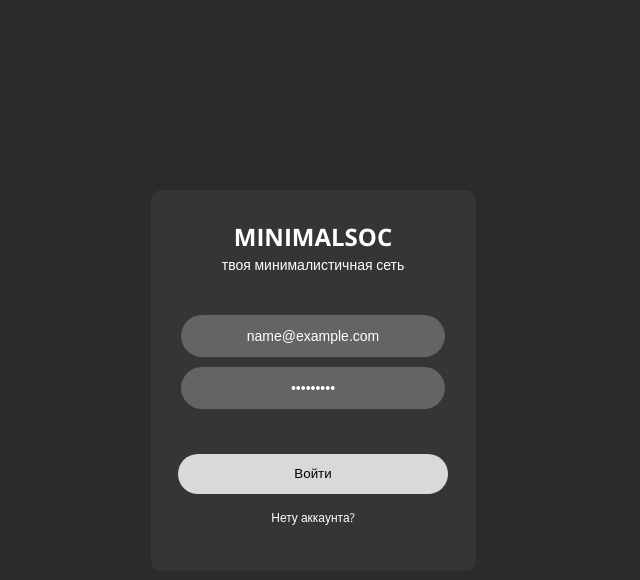
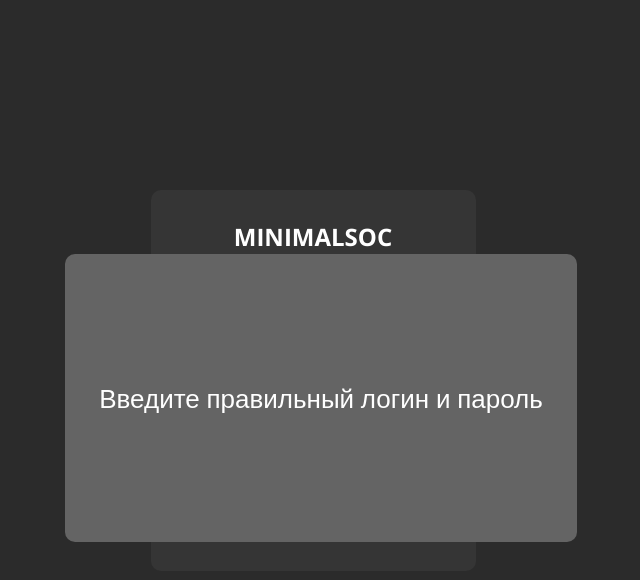
Before and after one commit to Introvert696/minimal-soc-frontend-new, a Vue app: page /login in a window 1280 px wide. Both pictures are taken after typing "name@example.com", "Sample123" into the empty fields and a click on the input "Войти". Shown: the top 580 px of the page, without its empty margins (327-967 px from the left). Built offline with nearby package versions, Linux system fonts and the light colour scheme; no server answers.

Commit message:
добавил выход, уведобление на входе

```diff
--- a/public/css/main.css
+++ b/public/css/main.css
@@ -856,3 +856,16 @@ a {
     opacity: 1;
   }
 }
+/* error-login */
+.error-login {
+  position: fixed;
+  width: 40%;
+  display: none;
+  background-color: #646464;
+  text-align: center;
+  padding: 100px 0 100px 0;
+  font-size: 26px;
+  margin: 5% 0 0 30%;
+  color: white;
+  border-radius: 10px;
+}
--- a/src/components/login/loginform.vue
+++ b/src/components/login/loginform.vue
@@ -1,6 +1,7 @@
 <template>
   <form class="board login-board" @submit.prevent>
     <logo />
+
     <logininput
       type="text"
       name="email"
--- a/src/router/index.js
+++ b/src/router/index.js
@@ -12,6 +12,7 @@ import GroupProfileVIew from "@/views/GroupProfileView.vue";
 import GroupViewVue from "@/views/GroupView.vue";
 import SettingView from "@/views/SettingView.vue";
 import UserProfileView from "@/views/UserProfileView.vue";
+import ExitView from "@/views/ExitView.vue";
 
 const routes = [
   {
@@ -129,7 +130,7 @@ const routes = [
   {
     path: "/exit",
     name: "exit",
-    component: LoginView,
+    component: ExitView,
   },
   {
     path: "/:pathMatch(.*)*",
--- /dev/null
+++ b/src/views/ExitView.vue
@@ -0,0 +1,14 @@
+<template>
+  <h1>Exit</h1>
+</template>
+
+<script>
+import router from "@/router";
+export default {
+  name: "ExitView",
+  mounted() {
+    localStorage.removeItem("token");
+    router.push("/login");
+  },
+};
+</script>
--- a/src/views/FeedView.vue
+++ b/src/views/FeedView.vue
@@ -73,12 +73,7 @@ export default {
     },
   },
   mounted() {
-    if (typeof localStorage.token != "undefined") {
-      console.log("User Has token, try to grab info");
-      this.grabPost();
-    } else {
-      console.log("Not Loggin, Redirect to login");
-    }
+    this.grabPost();
   },
 };
 </script>
--- a/src/views/LoginView.vue
+++ b/src/views/LoginView.vue
@@ -1,4 +1,7 @@
 <template>
+  <div class="error-login" @click="closeError">
+    <p>Введите правильный логин и пароль</p>
+  </div>
   <loginform
     class="login-form"
     @inputLogin="setLogin"
@@ -42,8 +45,19 @@ export default {
             localStorage.token = response.data.access_token;
             localStorage.id = response.data.user.id;
             this.$router.push("/feed");
+          })
+          .catch(() => {
+            this.openError();
           });
+      } else {
+        this.openError();
       }
+    },
+    openError() {
+      document.getElementsByClassName("error-login")[0].style.display = "block";
+    },
+    closeError() {
+      document.getElementsByClassName("error-login")[0].style.display = "none";
     },
   },
 };
--- a/src/views/layout/mainlayout.vue
+++ b/src/views/layout/mainlayout.vue
@@ -13,6 +13,7 @@
 <script>
 import menuboard from "@/components/menuboard.vue";
 import globals from "@/globals";
+import router from "@/router";
 export default {
   name: "mainlayout",
   components: {
@@ -37,16 +38,17 @@ export default {
     };
 
     globals.wsServer.onmessage = (ev) => {
-      //console.log(JSON.parse(ev.data));
       var resp = JSON.parse(ev.data);
       if (resp.type == "message") {
-        //если пришло новое сообщение
-        // тут думаю сделать запрос на выборку сообщений заново
-        // типо динамически работают
-        //router.go(0);
         this.notification();
       }
     };
+    if (typeof localStorage.token != "undefined") {
+      console.log("User Has token, try to grab info");
+    } else {
+      console.log("Not Loggin, Redirect to login");
+      router.push("/login");
+    }
   },
   methods: {
     notification() {
```
